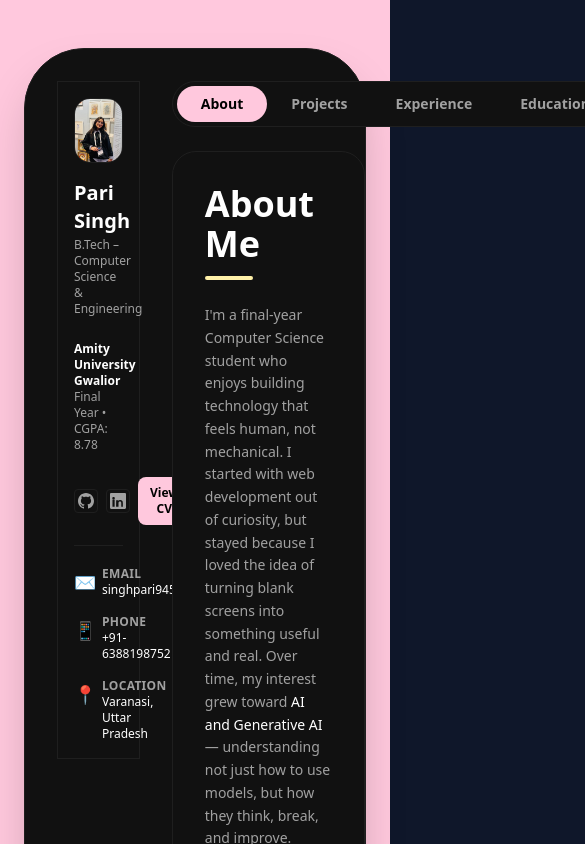
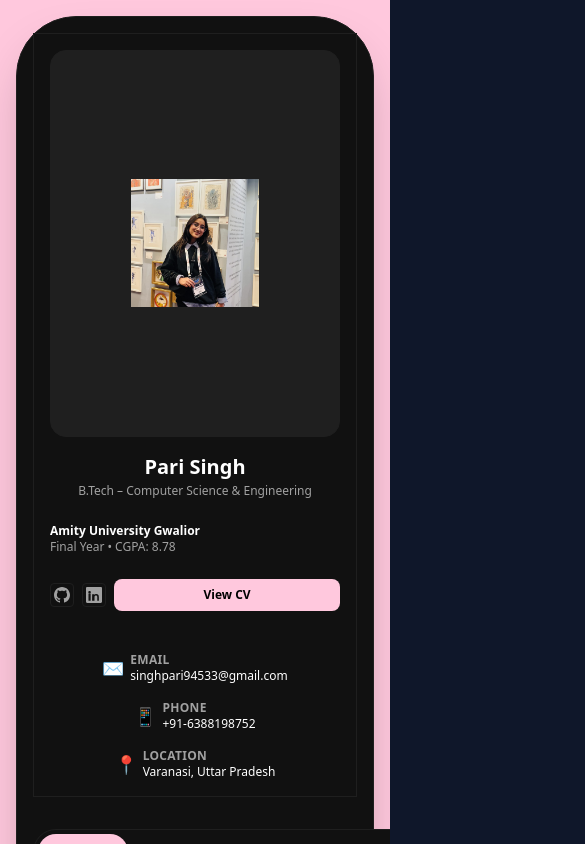
Before and after one commit to Pari0226/pari-portfolio, a React (Vite) app: page / in a window 390 px wide. Shown: the top 844 px of the page, 585 px wide, since content can reach past the window. Built offline with nearby package versions, Linux system fonts and the light colour scheme.

Commit message:
Fix mobile responsiveness for portfolio layout, sidebar, navbar, content, and cards

```diff
--- a/src/components/About.jsx
+++ b/src/components/About.jsx
@@ -4,10 +4,10 @@ export default function About() {
   return (
     <div className="flex flex-col gap-8">
       {/* Main Content Area */}
-      <div>
+      <div className="px-2 md:px-0">
         {/* Title Area */}
         <div className="mb-6">
-          <h1 className="text-4xl font-bold text-white mb-3">About Me</h1>
+          <h1 className="text-2xl md:text-4xl font-bold text-white mb-3">About Me</h1>
           <div className="w-12 h-1 bg-[#FFF1A8] rounded"></div>
         </div>
 
@@ -29,11 +29,11 @@ export default function About() {
       </div>
 
       {/* Skills Section */}
-      <div>
-        <h2 className="text-2xl font-bold text-white mb-6">What Am I Skilled At?</h2>
+      <div className="px-2 md:px-0">
+        <h2 className="text-xl md:text-2xl font-bold text-white mb-6">What Am I Skilled At?</h2>
 
         {/* Skills Grid */}
-        <div className="grid grid-cols-2 gap-6">
+        <div className="grid grid-cols-2 md:grid-cols-3 gap-6">
           {/* Skill Card 1 */}
           <div className="bg-[#111111] border border-[#1F1F1F] rounded-lg p-6">
             <div className="flex items-start gap-4 mb-3">
--- a/src/components/Layout.jsx
+++ b/src/components/Layout.jsx
@@ -13,22 +13,22 @@ export default function Layout() {
   const tabs = ['about', 'projects', 'experience', 'education', 'contact']
 
   return (
-    <div className="min-h-screen flex items-center justify-center p-6 py-12 bg-[#FFC8DD]">
+    <div className="min-h-screen w-full overflow-x-hidden flex items-center justify-center p-4 md:p-6 md:py-12 bg-[#FFC8DD]">
       {/* Centered Dashboard Card */}
-      <div className="w-full max-w-6xl bg-[#111111] rounded-[60px] border border-[#1F1F1F] shadow-2xl p-8">
-        <div className="flex gap-8">
+      <div className="w-full max-w-6xl bg-[#111111] rounded-[60px] border border-[#1F1F1F] shadow-2xl p-4 md:p-8">
+        <div className="flex flex-col md:flex-row gap-4 md:gap-8">
           {/* Left Column - Sidebar Card */}
-          <div className="w-[30%] flex-shrink-0">
+          <div className="w-full md:w-[280px] flex-shrink-0 mb-4 md:mb-0">
             <div className="bg-[#111111] rounded-5xl border border-[#1F1F1F] p-4">
               <Sidebar />
             </div>
           </div>
 
           {/* Right Column - Content Area */}
-          <div className="w-[70%]">
+          <div className="flex-1">
             {/* Tab Navigation - Pill Style */}
             <div className="mb-6">
-              <div className="bg-[#111111] rounded-full p-1 inline-flex border border-[#1F1F1F]">
+              <div className="bg-[#111111] rounded-full p-1 inline-flex border border-[#1F1F1F] overflow-x-auto flex-nowrap">
                 <TabNav
                   tabs={tabs}
                   activeTab={activeTab}
@@ -36,9 +36,8 @@ export default function Layout() {
                 />
               </div>
             </div>
-
             {/* Content Card */}
-            <div className="bg-[#111111] rounded-3xl border border-[#1F1F1F] p-8">
+            <div className="bg-[#111111] rounded-3xl border border-[#1F1F1F] p-4 md:p-8">
               {activeTab === 'about' && <About />}
               {activeTab === 'experience' && <Experience />}
               {activeTab === 'education' && <Education />}
--- a/src/components/Projects.jsx
+++ b/src/components/Projects.jsx
@@ -63,9 +63,9 @@ export default function Projects() {
         <div className="w-16 h-1 bg-[#FFF1A8]"></div>
       </div>
 
-      <div className="space-y-6">
+      <div className="grid grid-cols-1 md:grid-cols-2 gap-6">
         {projects.map((project, index) => (
-          <div key={index} className="bg-[#0A0A0A] rounded-3xl border border-[#1F1F1F] p-6">
+          <div key={index} className="bg-[#0A0A0A] rounded-3xl border border-[#1F1F1F] p-4 md:p-6">
             <div className="flex items-start gap-4">
               {/* Icon */}
               <div className="w-12 h-12 rounded-lg border border-[#FFC8DD] bg-[#111111] flex items-center justify-center text-2xl flex-shrink-0">
--- a/src/components/Sidebar.jsx
+++ b/src/components/Sidebar.jsx
@@ -2,24 +2,24 @@ import React from 'react'
 
 export default function Sidebar() {
   return (
-    <div className="flex flex-col gap-4">
+    <div className="flex flex-col gap-4 w-full md:w-[280px] items-center md:items-start">
       {/* Profile Image Card */}
-      <div className="bg-[#1F1F1F] rounded-2xl border border-[#1F1F1F] overflow-hidden aspect-[3/4] flex items-center justify-center">
+      <div className="bg-[#1F1F1F] rounded-2xl border border-[#1F1F1F] overflow-hidden aspect-[3/4] flex items-center justify-center w-full">
         <img
           src="/profile.jpg"
           alt="Pari"
-          className="w-full h-full object-cover"
+          className="w-32 h-32 md:w-full md:h-full object-cover mx-auto"
         />
       </div>
 
       {/* Name Block */}
-      <div>
-        <h2 className="text-xl font-bold text-white mb-0.5">Pari Singh</h2>
+      <div className="text-center md:text-left w-full">
+        <h2 className="text-xl md:text-xl font-bold text-white mb-0.5">Pari Singh</h2>
         <p className="text-xs text-[#A1A1A1] mb-2">B.Tech – Computer Science & Engineering</p>
       </div>
 
       {/* Education Badges */}
-      <div className="flex flex-col gap-2 text-sm">
+      <div className="flex flex-col gap-2 text-sm w-full">
         <div className="text-[#A1A1A1] leading-tight">
           <p className="font-semibold text-white text-xs">Amity University Gwalior</p>
           <p className="text-xs text-[#A1A1A1]">Final Year • CGPA: 8.78</p>
@@ -27,7 +27,7 @@ export default function Sidebar() {
       </div>
 
       {/* Social Icons & CV Button Row */}
-      <div className="flex items-center gap-2 pt-2">
+      <div className="flex items-center gap-2 pt-2 w-full">
         <a href="https://github.com/Pari0226" target="_blank" rel="noopener noreferrer" className="w-6 h-6 rounded border border-[#1F1F1F] bg-transparent hover:bg-[#1F1F1F] transition-colors flex items-center justify-center flex-shrink-0" title="GitHub">
           <svg className="w-4 h-4 text-[#A1A1A1] hover:text-white" fill="currentColor" viewBox="0 0 24 24">
             <path d="M12 0c-6.626 0-12 5.373-12 12 0 5.302 3.438 9.8 8.207 11.387.599.111.793-.261.793-.577v-2.234c-3.338.726-4.033-1.416-4.033-1.416-.546-1.387-1.333-1.756-1.333-1.756-1.089-.745.083-.729.083-.729 1.205.084 1.839 1.237 1.839 1.237 1.07 1.834 2.807 1.304 3.492.997.107-.775.418-1.305.762-1.604-2.665-.305-5.467-1.334-5.467-5.931 0-1.311.469-2.381 1.236-3.221-.124-.303-.535-1.524.117-3.176 0 0 1.008-.322 3.301 1.23.957-.266 1.983-.399 3.003-.404 1.02.005 2.047.138 3.006.404 2.291-1.552 3.297-1.23 3.297-1.23.653 1.653.242 2.874.118 3.176.77.84 1.235 1.911 1.235 3.221 0 4.609-2.807 5.624-5.479 5.921.43.372.823 1.102.823 2.222v 3.293c0 .319.192.694.801.576 4.765-1.589 8.199-6.086 8.199-11.386 0-6.627-5.373-12-12-12z"/>
@@ -38,7 +38,7 @@ export default function Sidebar() {
             <path d="M20.447 20.452h-3.554v-5.569c0-1.328-.475-2.236-1.986-2.236-1.081 0-1.722.722-2.004 1.418-.103.249-.129.597-.129.946v5.441h-3.554s.047-8.733 0-9.642h3.554v1.364c.429-.647 1.175-1.570 2.860-1.570 2.089 0 3.653 1.362 3.653 4.292v5.556zM5.337 9.433c-1.144 0-1.915-.755-1.915-1.699 0-.943.77-1.699 1.915-1.699 1.144 0 1.915.756 1.915 1.699 0 .944-.771 1.699-1.915 1.699zm1.616 11.019H3.721V9.81h3.232v10.642zM22.225 0H1.771C.792 0 0 .774 0 1.729v20.542C0 23.227.792 24 1.771 24h20.451C23.2 24 24 23.227 24 22.271V1.729C24 .774 23.2 0 22.225 0z"/>
           </svg>
         </a>
-        <a href="/CV.pdf" target="_blank" rel="noopener noreferrer" className="flex-1 py-2 px-3 rounded-lg bg-[#FFC8DD] text-black text-xs font-semibold hover:bg-opacity-90 transition-all text-center">
+        <a href="/CV.pdf" target="_blank" rel="noopener noreferrer" className="w-full md:w-auto py-2 px-3 rounded-lg bg-[#FFC8DD] text-black text-xs font-semibold hover:bg-opacity-90 transition-all text-center">
           View CV
         </a>
       </div>
--- a/src/components/TabNav.jsx
+++ b/src/components/TabNav.jsx
@@ -3,12 +3,13 @@ import React from 'react'
 export default function TabNav({ tabs, activeTab, onTabChange }) {
   return (
     <>
+      <div className="flex flex-nowrap overflow-x-auto">
         {tabs.map((tab) => (
           <button
             key={tab}
             onClick={() => onTabChange(tab)}
             className={`
-            px-6 py-2 text-sm font-semibold transition-all rounded-full
+              px-6 py-2 text-sm font-semibold transition-all rounded-full whitespace-nowrap
               ${
                 activeTab === tab
                   ? 'text-black bg-[#FFC8DD]'
@@ -19,6 +20,7 @@ export default function TabNav({ tabs, activeTab, onTabChange }) {
             {tab.charAt(0).toUpperCase() + tab.slice(1)}
           </button>
         ))}
+      </div>
     </>
   )
 }
```
Lines whose indentation alone changed are shown as unchanged.
